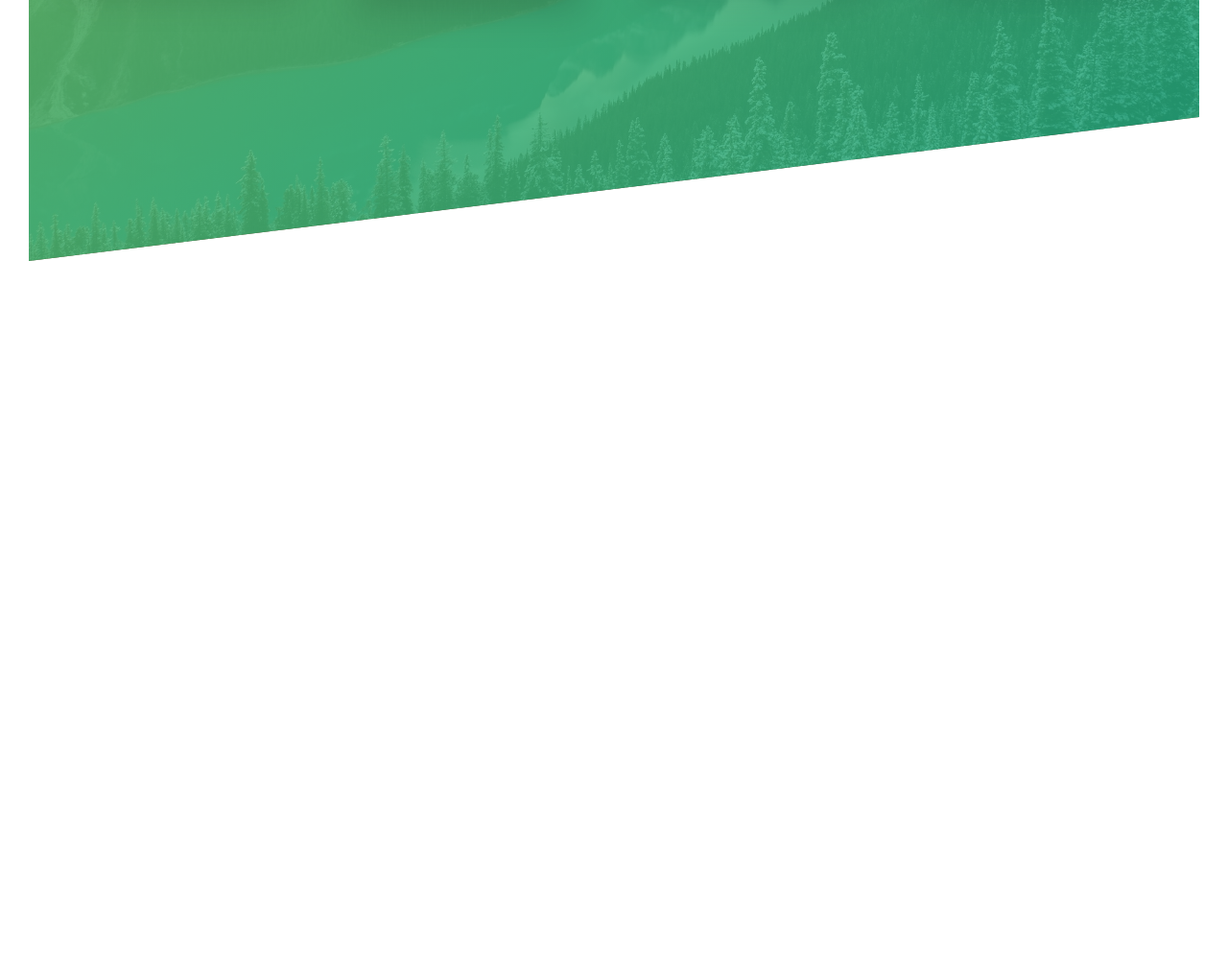
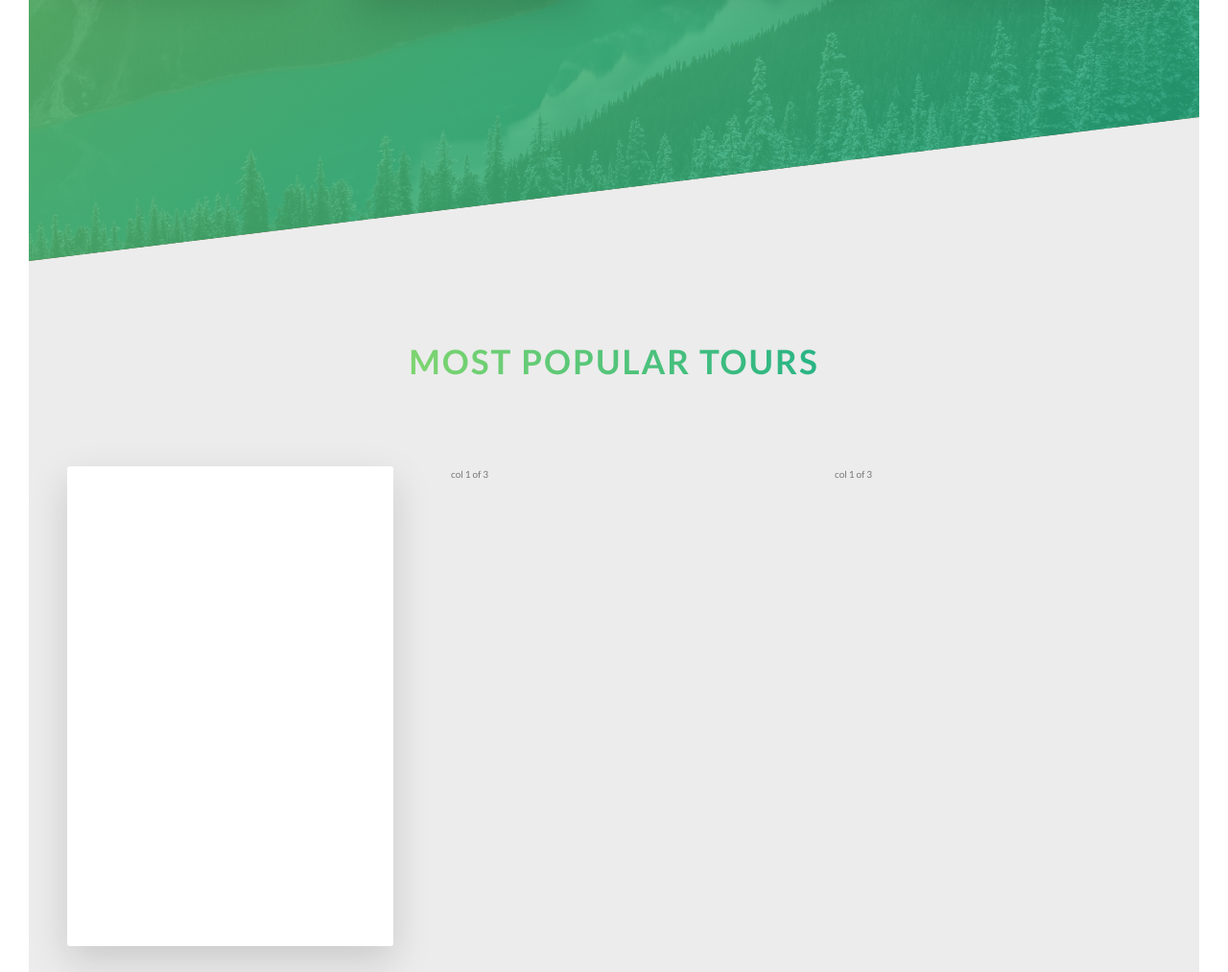
Before and after one commit to DariuszOkonski/Natours, a website: page index.html in a window 1280 px wide. Shown: the part 2087-3100 px from the top of the page at 96% size. Before the commit the page ends 2359 px from the top, so only its background shows below. Drawn offline with Linux system fonts and the light colour scheme; files whose address does not match are found by name.

Commit message:
build the tours section

```diff
--- a/index.html
+++ b/index.html
@@ -146,6 +146,27 @@
           </div>
         </div>
       </section>
+
+      <section class="section-tours">
+        <div class="u-center-text u-margin-bottom-big">
+          <h2 class="heading-secondary">Most popular tours</h2>
+        </div>
+
+        <div class="row">
+          <div class="col-1-of-3">
+            <div class="card">
+              <div class="card__side card__side--front">FRONT</div>
+              <div class="card__side card__side--back card__side--back-1">
+                BACK
+              </div>
+            </div>
+            <!-- <div class="card">
+            </div> -->
+          </div>
+          <div class="col-1-of-3">col 1 of 3</div>
+          <div class="col-1-of-3">col 1 of 3</div>
+        </div>
+      </section>
     </main>
 
     <!-- <section class="grid-test">
--- a/sass/abstracts/_variables.scss
+++ b/sass/abstracts/_variables.scss
@@ -2,6 +2,12 @@
 $color-primary: #55c57a;
 $color-primary-light: #7ed56f;
 $color-primary-dark: #28b485;
+
+$color-secondary-light: #ffb900;
+$color-sccondary-dark: #ff7730;
+
+$color-tertiary-light: #2998ff;
+$color-tertiary-dark: #5643fa;
 
 $color-grey-light-1: #ececec;
 
--- /dev/null
+++ b/sass/components/_card.scss
@@ -0,0 +1,44 @@
+.card {
+  perspective: 150rem;
+  -moz-perspective: 150rem;
+  position: relative;
+  height: 50rem;
+
+  &__side {
+    color: #fff;
+    font-size: 2rem;
+    height: 50rem;
+    transition: all 0.8s ease;
+    position: absolute;
+    top: 0;
+    left: 0;
+    width: 100%;
+    backface-visibility: hidden;
+    border-radius: 3px;
+    box-shadow: 0 1.5rem 4rem rgba($color-black, 0.15);
+
+    &--front {
+      background-color: $color-white;
+    }
+
+    &--back {
+      transform: rotateY(180deg);
+
+      &-1 {
+        background-image: linear-gradient(
+          to right bottom,
+          $color-secondary-light,
+          $color-sccondary-dark
+        );
+      }
+    }
+  }
+
+  &:hover &__side--front {
+    transform: rotateY(180deg);
+  }
+
+  &:hover &__side--back {
+    transform: rotateY(0);
+  }
+}
--- a/sass/main.scss
+++ b/sass/main.scss
@@ -10,6 +10,8 @@
 @import "components/button";
 @import "components/composition";
 @import "components/feature-box";
+@import "components/card";
+
 @import "layout/grid";
 @import "layout/header";
 
--- a/sass/pages/_home.scss
+++ b/sass/pages/_home.scss
@@ -21,3 +21,9 @@
     transform: skewY(7deg);
   }
 }
+
+.section-tours {
+  margin-top: -10rem;
+  background-color: $color-grey-light-1;
+  padding: 25rem 0 50rem 0;
+}
```
Also changed, not shown: css/main.css, 1 other file.
